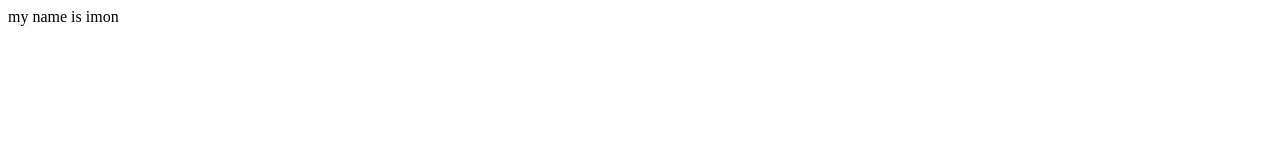
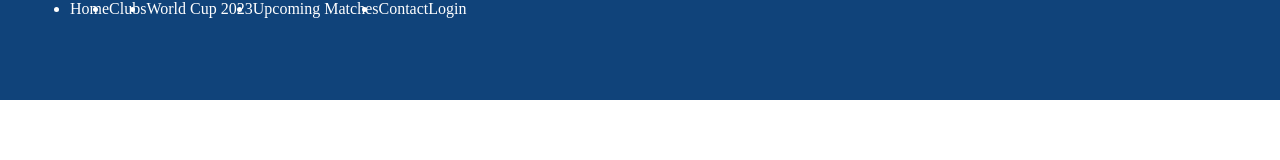
Before and after one commit to shamsuzzamanimon/football-club, a plain HTML site: page index.html in a window 1280 px wide. Drawn offline with Linux system fonts and the light colour scheme.

Commit message:
navigatiion markup done

```diff
--- a/index.html
+++ b/index.html
@@ -2,6 +2,7 @@
 <html lang="en">
 
 <head>
+
     <meta charset="UTF-8">
     <meta http-equiv="X-UA-Compatible" content="IE=edge">
     <meta name="viewport" content="width=device-width, initial-scale=1.0">
@@ -10,7 +11,27 @@
 </head>
 
 <body>
-    my name is imon
+    <header class="header">
+
+        <!-- Nav area start -->
+
+        <nav class="box flex">
+            <div class="menu-item">
+                <ul class="flex">
+                    <li> <a href="#">Home</a></li>
+                    <li><a href="">Clubs</a></li>
+                    <li><a href="#">World Cup 2023</a></li>
+                    <li><a href="#">Upcoming Matches</a></li>
+                    <li><a href="#">Contact</a></li>
+                </ul>
+            </div>
+
+            <div class="btn">
+                <a href="#">Login</a>
+            </div>
+        </nav>
+        <!-- Nav area end -->
+    </header>
 </body>
 
 </html>
--- a/style.css
+++ b/style.css
@@ -0,0 +1,46 @@
+/* Google fonts */
+@import url('https://fonts.googleapis.com/css2?family=Poppins:ital,wght@0,300;0,400;0,500;0,600;0,700;0,800;1,400;1,500;1,800&display=swap');
+
+
+/* Global style */
+
+*{
+    margin:0;
+    padding: 0;
+    box-sizing: border-box;
+}
+
+html,body{
+    max-width: 100vw;
+    min-height: 100vh;
+}
+
+.box{
+    width: 1140px;
+    margin: 0 auto;
+}
+
+.flex{
+    display: flex;
+    align-items: center;
+    /* justify-content: center; */
+}
+
+.header{
+    background-color: #10437A;
+    height: 100px;
+    color: #fff;
+}
+
+.header ul{
+
+}
+
+.header ul li{
+
+}
+
+a{
+    text-decoration: none;
+    color: #fff;
+}
```
